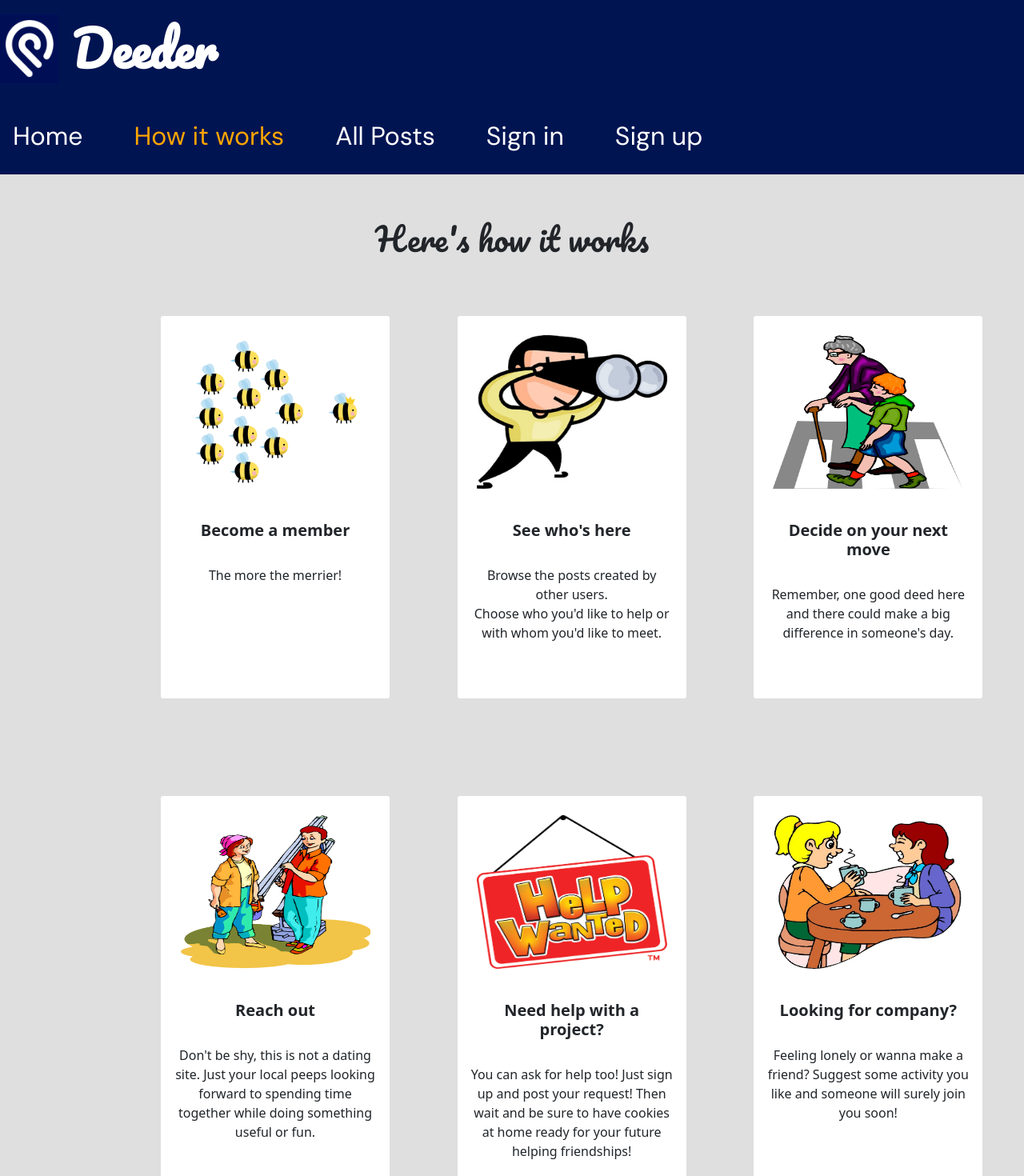
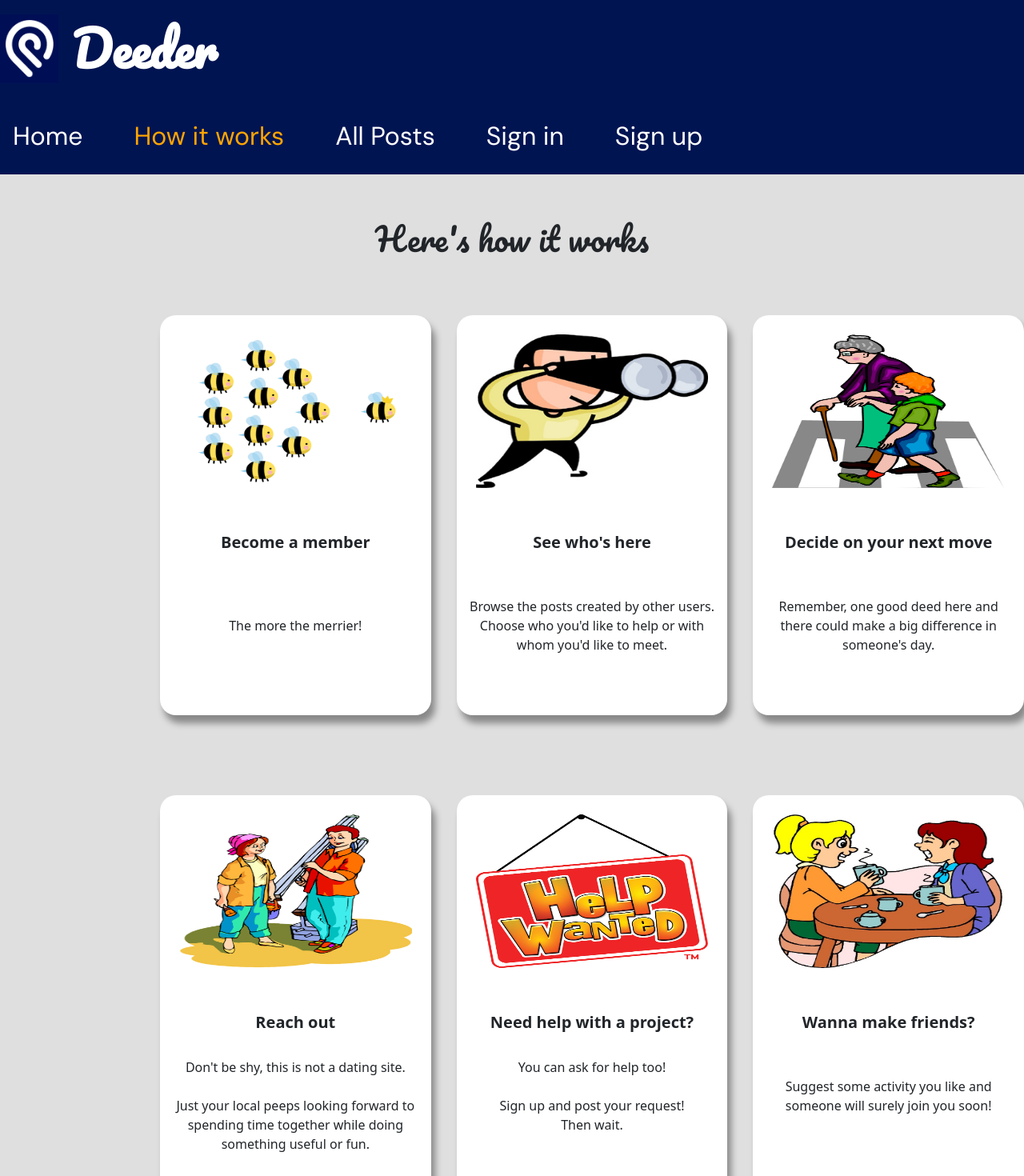
Before and after one commit to Andrea-Brezanova/deeder, a React (Create React App) app in the folder frontend/: page /about in a window 1280 px wide. Shown: the top 1470 px of the page at 80% size. Built offline with nearby package versions, Linux system fonts and the light colour scheme.

Commit message:
added code to Filter.js

```diff
--- a/frontend/src/App.css
+++ b/frontend/src/App.css
@@ -548,7 +548,14 @@ textarea {
   font-size: medium;
   font-family: "DM Sans", sans-serif;
   box-shadow: 5px 10px 8px #888888;
+  margin-bottom: 1rem;
   /* animation: mymove 5s infinite; */
+}
+
+.one-post:hover {
+  background: rgb(226, 230, 245);
+  border: rgb(226, 230, 245);
+  color: rgb(1, 20, 82);
 }
 
 /* @keyframes mymove {
@@ -563,6 +570,7 @@ textarea {
   justify-content: center;
   align-items: center;
   gap: 3rem;
+
 }
 
 .filter-button {
@@ -575,6 +583,7 @@ textarea {
   background-color: rgb(1, 20, 82);
   color: white;
   cursor: pointer;
+  box-shadow: 5px 10px 8px #888888;
 }
 
 .filter-button:hover {
--- a/frontend/src/Components/About.js
+++ b/frontend/src/Components/About.js
@@ -9,10 +9,7 @@ export default function About() {
           <p>Here's how it works</p>
         </div>
         <div className="grid-container">
-          <div
-            className="card"
-            style={{ height: 30 + "rem", width: 18 + "rem" }}
-          >
+          <div className="try">
             <img
               className="card-img-top"
               src="./Images/bees.png"
@@ -20,15 +17,12 @@ export default function About() {
             />
 
             <div className="card-body">
-              <h5 className="card-title">Become a member</h5> <br />
+              <h5 className="card-title">Become a member</h5> <br /><br/><br/>
               <p className="card-text">The more the merrier! </p>
             </div>
           </div>
 
-          <div
-            className="card"
-            style={{ height: 30 + "rem", width: 18 + "rem" }}
-          >
+          <div className="try">
             <img
               className="card-img-top"
               src="../Images/looking.jpg"
@@ -36,7 +30,7 @@ export default function About() {
             />
             <div className="card-body">
               <h5 className="card-title">See who's here</h5> <br />
-              <p className="card-text">
+              <p className="card-text"><br/>
                 Browse the posts created by other users. <br /> Choose who you'd
                 like to help or with whom you'd like to meet.
                 <br />{" "}
@@ -44,10 +38,7 @@ export default function About() {
             </div>
           </div>
 
-          <div
-            className="card"
-            style={{ height: 30 + "rem", width: 18 + "rem" }}
-          >
+          <div className="try">
             <img
               className="card-img-top"
               src="./Images/elderly.jpg"
@@ -55,17 +46,14 @@ export default function About() {
             />
             <div className="card-body">
               <h5 className="card-title">Decide on your next move</h5> <br />
-              <p className="card-text">
+              <p className="card-text"><br/>
                 Remember, one good deed here and there could make a big
                 difference in someone's day.
               </p>
             </div>
           </div>
 
-          <div
-            className="card"
-            style={{ height: 30 + "rem", width: 18 + "rem" }}
-          >
+          <div className="try">
             <img
               className="card-img-top"
               src="./Images/painting.png"
@@ -74,17 +62,14 @@ export default function About() {
             <div className="card-body">
               <h5 className="card-title">Reach out</h5> <br />
               <p className="card-text">
-                Don't be shy, this is not a dating site. Just your local peeps
+                Don't be shy, this is not a dating site. <br/> <br/>Just your local peeps
                 looking forward to spending time together while doing something
                 useful or fun.
               </p>
             </div>
           </div>
 
-          <div
-            className="card"
-            style={{ height: 30 + "rem", width: 18 + "rem" }}
-          >
+          <div className="try">
             <img
               className="card-img-top"
               src="./Images/help-wanted.jpg"
@@ -93,26 +78,22 @@ export default function About() {
             <div className="card-body">
               <h5 className="card-title">Need help with a project?</h5> <br />
               <p className="card-text">
-                You can ask for help too! Just sign up and post your request!
-                Then wait and be sure to have cookies at home ready for your
-                future helping friendships!
+                You can ask for help too! <br/><br/> Sign up and post your request! <br />
+                Then wait. <br/>
               </p>
             </div>
           </div>
 
-          <div
-            className="card"
-            style={{ height: 30 + "rem", width: 18 + "rem" }}
-          >
+          <div className="try">
             <img
               className="card-img-top"
               src="./Images/chatting.jpg"
               alt="Card image cap"
             />
             <div className="card-body">
-              <h5 className="card-title">Looking for company?</h5> <br />
+              <h5 className="card-title">Wanna make friends?</h5> <br/><br />
               <p className="card-text">
-                Feeling lonely or wanna make a friend? Suggest some activity you
+                Suggest some activity you
                 like and someone will surely join you soon!
               </p>
             </div>
--- a/frontend/src/Components/AllPosts.js
+++ b/frontend/src/Components/AllPosts.js
@@ -14,7 +14,7 @@ function AllPosts() {
 
   const [posts, setPosts] = useState([]);
   const [filtered, setFiltered] = useState([]);
-  const [category, setCategory] = useState([]);
+  const [activeCategory, setActiveCategory] = useState([]);
 
 
   const getPosts = async () => {
@@ -27,6 +27,8 @@ function AllPosts() {
       );
       setPosts(response.data);
       setFiltered(response.data);
+      setActiveCategory(response.data);
+
     } catch (error) {
       console.log(error);
     }
@@ -39,7 +41,7 @@ function AllPosts() {
         {/* <Checkboxes /> */}
       </div>
       <div className="filter">
-        <Filter posts={posts} setFiltered={setFiltered} category={setCategory} setCategory={setCategory}/>
+        <Filter posts={posts} setFiltered={setFiltered} activeCategory={activeCategory}/>
       </div>
       <div className="result-container" >
         {posts &&
--- a/frontend/src/Components/Filter.js
+++ b/frontend/src/Components/Filter.js
@@ -1,11 +1,11 @@
 import { useEffect } from 'react'
 
-function Filter(setCategory, category, setFiltered, filtered, posts) {
+function Filter(setActiveCategory, category, setFiltered, filtered, posts) {
   return (
     <div className="filter-container">
-        <button className="filter-button" onClick={() => setCategory([])}>All Posts</button>
-        <button className="filter-button">Help wanted</button>
-        <button className="filter-button">Company wanted</button>
+        <button className="filter-button" onClick={() => setActiveCategory([])}>All Posts</button>
+        <button className="filter-button" onClick={() => setActiveCategory([])}>Help wanted</button>
+        <button className="filter-button" onClick={() => setActiveCategory([])}>Company wanted</button>
     </div>
   )
 }
```
Also changed, not shown: frontend/src/Components/BACKUP.js (added, +65 -0 lines), frontend/src/Components/hmenu.js (deleted, +0 -8 lines).
